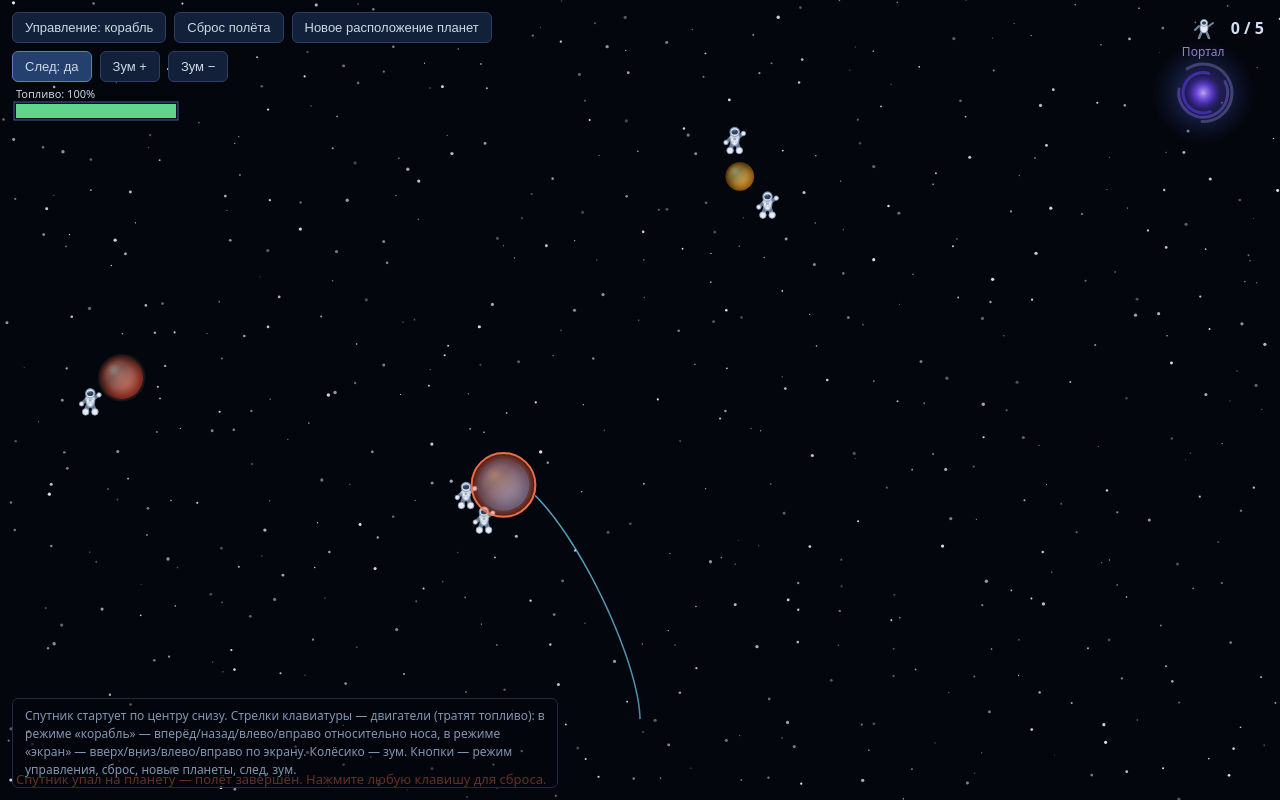
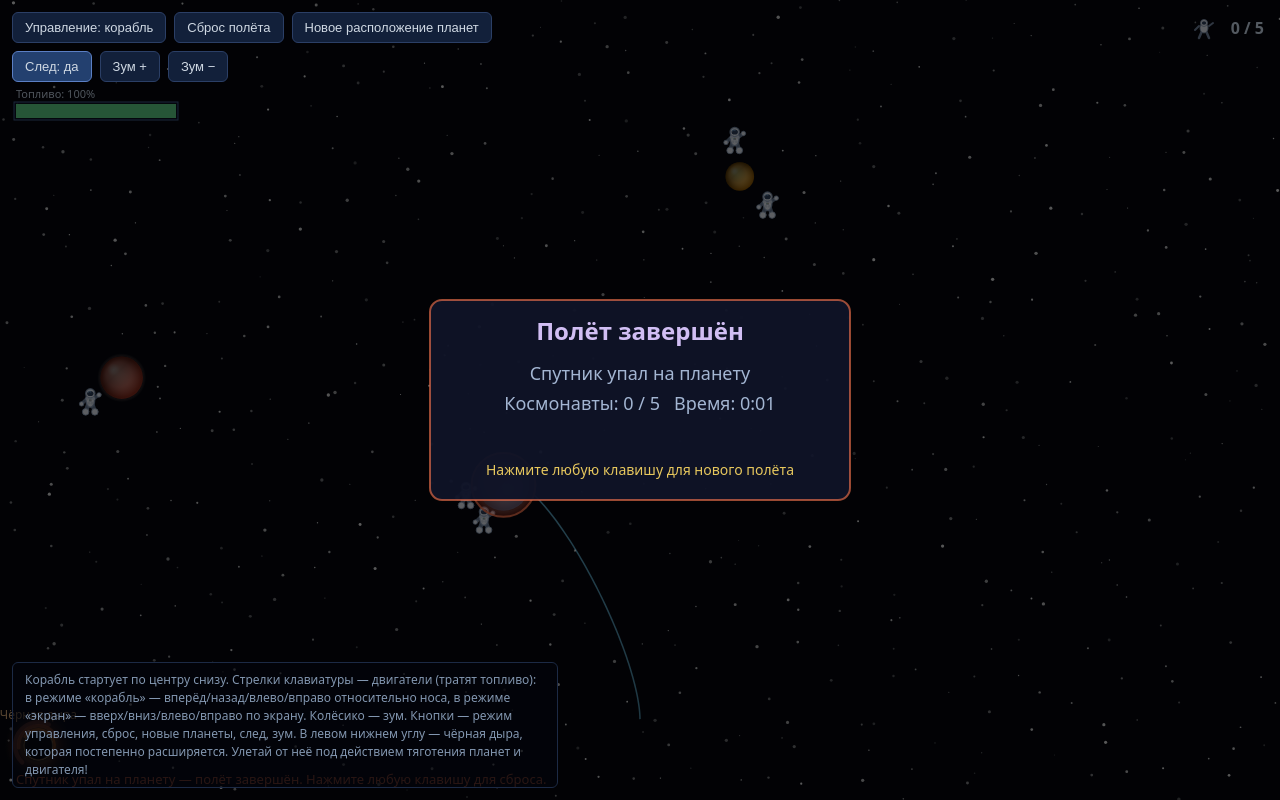
Before and after one commit to etoxotnezan9to/star-wanderer, a plain HTML site: page index.html in a window 1280 px wide. Drawn offline with Linux system fonts and the light colour scheme.

Commit message:
feat: замена портала на чёрную дыру в левом нижнем углу
Убран «портал» (условие победы). Добавлена чёрная дыра:
- объект в левом нижнем углу мира (60, 1140), масса 100
- горизонт событий растёт со скоростью 1.2 ед/с игрового времени
- притяжение — как у планеты (G * mass / r²), включено в RK4
- если корабль оказался внутри горизонта — поглощён, полёт завершён
- отрисовка: аккреционный диск, вращающиеся дуги, чёрный диск, кромка
- HUD показывает текущий радиус дыры
- экран game-over различает «упал на планету» и «поглощён дырой»
- сброс — любая клавиша или кнопка «Сброс полёта»

Тесты: обновлены .test-sim.mjs (тесты 30–33 — чёрная дыра) и
.test-energy.mjs (планета смещена от дыры, допуск радиуса ±10).
Все 82 теста симуляции + энергетический тест — PASS.

Co-authored-by: Qwen-Coder <qwen-coder@alibabacloud.com>

```diff
--- a/index.html
+++ b/index.html
@@ -73,10 +73,12 @@
   <button id="btnZoomOut" title="Отдалить">Зум −</button>
 </div>
 <div id="help">
-  Спутник стартует по центру снизу. Стрелки клавиатуры — двигатели (тратят
+  Корабль стартует по центру снизу. Стрелки клавиатуры — двигатели (тратят
   топливо): в режиме «корабль» — вперёд/назад/влево/вправо относительно носа,
   в режиме «экран» — вверх/вниз/влево/вправо по экрану. Колёсико — зум.
   Кнопки — режим управления, сброс, новые планеты, след, зум.
+  В левом нижнем углу — чёрная дыра, которая постепенно расширяется.
+  Улетай от неё под действием тяготения планет и двигателя!
 </div>
 <script src="src/simulation.js"></script>
 <script src="src/main.js"></script>
--- a/src/main.js
+++ b/src/main.js
@@ -627,51 +627,68 @@
     ctx.textAlign = 'left';
   }
 
-  function drawPortal() {
-    const p = SIM.getPortal();
-    const c = toScreen(p.x, p.y);
-    const r = p.r * camera.zoom;
-    if (c.x < -r - 50 || c.x > canvas.width / (window.devicePixelRatio || 1) + r + 50 ||
-        c.y < -r - 50 || c.y > canvas.height / (window.devicePixelRatio || 1) + r + 50) return;
+  function drawBlackHole() {
+    const bh = SIM.getBlackHole();
+    const c = toScreen(bh.x, bh.y);
+    const r = bh.r * camera.zoom;
+    if (r < 1) return; // слишком мала, чтобы рисовать
+    const dpr = window.devicePixelRatio || 1;
+    const sw = canvas.width / dpr;
+    const sh = canvas.height / dpr;
+    if (c.x < -r * 2.5 - 50 || c.x > sw + r * 2.5 + 50 ||
+        c.y < -r * 2.5 - 50 || c.y > sh + r * 2.5 + 50) return;
     const t = performance.now() / 1000;
-    // Outer glow
-    const glow = ctx.createRadialGradient(c.x, c.y, r * 0.3, c.x, c.y, r * 1.8);
-    glow.addColorStop(0, 'rgba(120, 60, 255, 0.4)');
-    glow.addColorStop(0.5, 'rgba(80, 120, 255, 0.15)');
-    glow.addColorStop(1, 'rgba(60, 60, 200, 0)');
+
+    // 1. Свечение аккреционного диска — тёплое кольцо вокруг горизонта.
+    const glow = ctx.createRadialGradient(c.x, c.y, r * 0.6, c.x, c.y, r * 2.4);
+    glow.addColorStop(0, 'rgba(255, 180, 80, 0)');
+    glow.addColorStop(0.35, 'rgba(255, 150, 60, 0.35)');
+    glow.addColorStop(0.55, 'rgba(255, 100, 40, 0.18)');
+    glow.addColorStop(1, 'rgba(120, 40, 20, 0)');
     ctx.fillStyle = glow;
     ctx.beginPath();
-    ctx.arc(c.x, c.y, r * 1.8, 0, Math.PI * 2);
+    ctx.arc(c.x, c.y, r * 2.4, 0, Math.PI * 2);
     ctx.fill();
-    // Swirling ring
+
+    // 2. Вращающиеся дуги аккреции — три дуги, каждая быстрее другой.
     for (let i = 0; i < 3; i++) {
-      const angle = t * (1.5 + i * 0.5) + i * Math.PI * 2 / 3;
-      const ringR = r * (0.7 + i * 0.15);
-      ctx.strokeStyle = 'rgba(' + (100 + i * 40) + ', ' + (60 + i * 50) + ', 255, ' + (0.5 - i * 0.1) + ')';
-      ctx.lineWidth = 3;
+      const angle = t * (2.0 + i * 0.7) + i * Math.PI * 2 / 3;
+      const ringR = r * (1.15 + i * 0.25);
+      const hue = 25 - i * 6;
+      ctx.strokeStyle = 'hsla(' + hue + ', 95%, ' + (55 + i * 6) + '%, ' + (0.7 - i * 0.15) + ')';
+      ctx.lineWidth = 2.5 + i;
+      ctx.lineCap = 'round';
       ctx.beginPath();
-      ctx.arc(c.x, c.y, ringR, angle, angle + Math.PI * 1.2);
+      ctx.arc(c.x, c.y, ringR, angle, angle + Math.PI * 0.9);
       ctx.stroke();
     }
-    // Core
-    const core = ctx.createRadialGradient(c.x, c.y, 0, c.x, c.y, r * 0.6);
-    core.addColorStop(0, 'rgba(200, 180, 255, 0.9)');
-    core.addColorStop(0.5, 'rgba(120, 80, 255, 0.6)');
-    core.addColorStop(1, 'rgba(60, 40, 200, 0)');
-    ctx.fillStyle = core;
+
+    // 3. Горизонт событий — чёрный диск.
+    ctx.fillStyle = '#000000';
     ctx.beginPath();
-    ctx.arc(c.x, c.y, r * 0.6, 0, Math.PI * 2);
+    ctx.arc(c.x, c.y, r, 0, Math.PI * 2);
     ctx.fill();
-    // Label
-    ctx.fillStyle = 'rgba(180, 160, 255, 0.8)';
+
+    // 4. Кромка горизонта — тонкое яркое кольцо.
+    const rim = ctx.createRadialGradient(c.x, c.y, r * 0.92, c.x, c.y, r * 1.08);
+    rim.addColorStop(0, 'rgba(255, 200, 120, 0)');
+    rim.addColorStop(0.7, 'rgba(255, 200, 120, 0.7)');
+    rim.addColorStop(1, 'rgba(255, 200, 120, 0)');
+    ctx.fillStyle = rim;
+    ctx.beginPath();
+    ctx.arc(c.x, c.y, r * 1.08, 0, Math.PI * 2);
+    ctx.fill();
+
+    // 5. Подпись над дырой.
+    ctx.fillStyle = 'rgba(255, 200, 140, 0.85)';
     ctx.font = '12px system-ui, sans-serif';
     ctx.textAlign = 'center';
-    ctx.fillText('Портал', c.x, c.y - r - 8);
+    ctx.fillText('Чёрная дыра', c.x, c.y - r * 1.3 - 8);
     ctx.textAlign = 'left';
   }
 
   function drawGameOver() {
-    if (!SIM.isGameWon()) return;
+    if (!sat.crashed && !SIM.isConsumed()) return;
     const dpr = window.devicePixelRatio || 1;
     const w = canvas.width / dpr;
     const h = canvas.height / dpr;
@@ -684,7 +701,7 @@
     const px = (w - pw) / 2;
     const py = (h - ph) / 2;
     ctx.fillStyle = 'rgba(15, 20, 40, 0.95)';
-    ctx.strokeStyle = 'rgba(120, 100, 255, 0.6)';
+    ctx.strokeStyle = sat.crashed ? 'rgba(255, 120, 80, 0.6)' : 'rgba(255, 160, 60, 0.6)';
     ctx.lineWidth = 2;
     ctx.beginPath();
     ctx.roundRect(px, py, pw, ph, 12);
@@ -694,7 +711,7 @@
     ctx.fillStyle = 'rgba(220, 200, 255, 0.95)';
     ctx.font = 'bold 24px system-ui, sans-serif';
     ctx.textAlign = 'center';
-    ctx.fillText('Игра завершена!', w / 2, py + 40);
+    ctx.fillText('Полёт завершён', w / 2, py + 40);
     // Stats
     const collected = SIM.getCollected();
     const total = SIM.getTotalAstronauts();
@@ -703,8 +720,13 @@
     const secs = Math.floor(elapsed % 60);
     ctx.font = '18px system-ui, sans-serif';
     ctx.fillStyle = 'rgba(180, 200, 230, 0.9)';
-    ctx.fillText('Космонавты: ' + collected + ' / ' + total, w / 2, py + 80);
-    ctx.fillText('Время: ' + mins + ':' + String(secs).padStart(2, '0'), w / 2, py + 110);
+    if (sat.crashed) {
+      ctx.fillText('Спутник упал на планету', w / 2, py + 80);
+    } else {
+      ctx.fillText('Корабль поглощён чёрной дырой', w / 2, py + 80);
+    }
+    ctx.fillText('Космонавты: ' + collected + ' / ' + total +
+      '   Время: ' + mins + ':' + String(secs).padStart(2, '0'), w / 2, py + 110);
     // Prompt
     ctx.fillStyle = 'rgba(255, 220, 100, 0.9)';
     ctx.font = '14px system-ui, sans-serif';
@@ -718,12 +740,17 @@
     if (sat.crashed) {
       ctx.fillStyle = 'rgba(255, 120, 80, 0.95)';
       ctx.fillText('Спутник упал на планету — полёт завершён. Нажмите любую клавишу для сброса.', 16, window.innerHeight - 16);
-    } else if (!SIM.isGameWon()) {
+    } else if (SIM.isConsumed()) {
+      ctx.fillStyle = 'rgba(255, 180, 100, 0.95)';
+      ctx.fillText('Корабль поглощён чёрной дырой — полёт завершён. Нажмите любую клавишу для сброса.', 16, window.innerHeight - 16);
+    } else {
       ctx.fillStyle = 'rgba(180, 200, 225, 0.85)';
       const elapsed = SIM.getElapsed();
       const mins = Math.floor(elapsed / 60);
       const secs = Math.floor(elapsed % 60);
-      ctx.fillText('Скорость: ' + speed.toFixed(1) + ' ед/с   Время: ' + mins + ':' + String(secs).padStart(2, '0'), 16, window.innerHeight - 16);
+      const bhR = SIM.getBlackHoleRadius();
+      ctx.fillText('Скорость: ' + speed.toFixed(1) + ' ед/с   Время: ' + mins + ':' + String(secs).padStart(2, '0') +
+        '   Дыра: ' + bhR.toFixed(1), 16, window.innerHeight - 16);
     }
     drawFuelBar();
     drawAstronautCounter();
@@ -732,7 +759,7 @@
   // One fixed simulation tick (SIM.TICK seconds of game time): thrust,
   // physics, fuel and exhaust particles all advance by the same amount.
   function tick() {
-    if (!sat.crashed && !SIM.isGameWon()) {
+    if (!sat.crashed && !SIM.isConsumed()) {
       const dir = currentThrustDir();
       if (dir) {
         SIM.thrust(dir.x, dir.y);
@@ -768,13 +795,13 @@
     ctx.fillStyle = '#04060d';
     ctx.fillRect(0, 0, canvas.width, canvas.height);
     drawStars();
-    drawPortal();
+    drawBlackHole();
     drawTrail();
     drawAstronauts();
     drawPlanets();
     if (sat.crashed) {
       drawCrashMarker();
-    } else {
+    } else if (!SIM.isConsumed()) {
       drawSatellite();
     }
     drawParticles();
@@ -834,7 +861,7 @@
   window.addEventListener('resize', resize);
 
   window.addEventListener('keydown', (e) => {
-    if (sat.crashed || SIM.isGameWon()) {
+    if (sat.crashed || SIM.isConsumed()) {
       SIM.resetSatellite();
       keysDown.clear();
       return;
--- a/src/simulation.js
+++ b/src/simulation.js
@@ -29,9 +29,15 @@ const SIM = (() => {
   const ASTRONAUT_COUNT = 5;
   const ASTRONAUT_RADIUS = 18;
 
-  const PORTAL_X = 1880;
-  const PORTAL_Y = 120;
-  const PORTAL_RADIUS = 45;
+  // Чёрная дыра: стоит в левом нижнем углу мира и постепенно растёт.
+  // Масса — BH_MASS (постоянная); сила притяжения — как у планеты.
+  // Радиус события r(t) = BH_INITIAL_R + BH_GROWTH_PER_SECOND * t;
+  // если космический корабль окажется внутри r — он поглощён.
+  const BH_X = 60;
+  const BH_Y = 1140;
+  const BH_MASS = 100;
+  const BH_INITIAL_R = 20;
+  const BH_GROWTH_PER_SECOND = 1.2;
 
   const world = {
     width: 2000,
@@ -54,11 +60,12 @@ const SIM = (() => {
     thrustDir: null,
     engineCut: false,
     angle: 0,
+    consumed: false,
   };
 
   let collected = 0;
   let elapsed = 0;
-  let gameWon = false;
+  let blackHoleRadius = BH_INITIAL_R;
 
   function rand(min, max) {
     return min + Math.random() * (max - min);
@@ -164,11 +171,12 @@ const SIM = (() => {
     satellite.trail = [];
     satellite.crashed = false;
     satellite.crashedPlanet = null;
+    satellite.consumed = false;
     satellite.fuel = FUEL_MAX;
     satellite.thrustDir = null;
     satellite.engineCut = false;
     elapsed = 0;
-    gameWon = false;
+    blackHoleRadius = BH_INITIAL_R;
     updateAngle();
   }
 
@@ -208,9 +216,11 @@ const SIM = (() => {
     satellite.trail = [];
     satellite.crashed = false;
     satellite.crashedPlanet = null;
+    satellite.consumed = false;
     satellite.fuel = FUEL_MAX;
     satellite.thrustDir = null;
     satellite.engineCut = false;
+    blackHoleRadius = BH_INITIAL_R;
     updateAngle();
   }
 
@@ -285,6 +295,14 @@ const SIM = (() => {
       ax += f * dx;
       ay += f * dy;
     }
+    // Притяжение чёрной дыры: масса постоянна, сила — как у планеты.
+    const bx = BH_X - x;
+    const by = BH_Y - y;
+    const bd2 = bx * bx + by * by + SOFTEN2;
+    const binvD3 = 1 / (bd2 * Math.sqrt(bd2));
+    const bf = G * BH_MASS * binvD3;
+    ax += bf * bx;
+    ay += bf * by;
     return { ax, ay };
   }
 
@@ -350,25 +368,29 @@ const SIM = (() => {
     }
   }
 
-  function checkPortal() {
-    if (gameWon) return;
-    const dx = satellite.x - PORTAL_X;
-    const dy = satellite.y - PORTAL_Y;
-    if (dx * dx + dy * dy <= PORTAL_RADIUS * PORTAL_RADIUS) {
-      gameWon = true;
+  // Корабль поглощён, если оказался внутри растущего горизонта событий.
+  // Проверка на каждом подшаге, чтобы быстрый пролёт не «перескочил» дыру.
+  function checkBlackHole() {
+    if (satellite.crashed || satellite.consumed) return;
+    const dx = satellite.x - BH_X;
+    const dy = satellite.y - BH_Y;
+    if (dx * dx + dy * dy <= blackHoleRadius * blackHoleRadius) {
+      satellite.consumed = true;
     }
   }
 
   function step() {
-    if (satellite.crashed || gameWon) return;
+    if (satellite.crashed || satellite.consumed) return;
     elapsed += DT * SUBSTEPS;
+    // Дыра растёт со скоростью BH_GROWTH_PER_SECOND ед/с игрового времени.
+    blackHoleRadius = BH_INITIAL_R + BH_GROWTH_PER_SECOND * elapsed;
     for (let i = 0; i < SUBSTEPS; i++) {
       rk4Step();
       checkAstronauts();
       checkCrash();
       if (satellite.crashed) return;
-      checkPortal();
-      if (gameWon) return;
+      checkBlackHole();
+      if (satellite.consumed) return;
     }
     regenFuel();
     stepAstronauts();
@@ -438,12 +460,16 @@ const SIM = (() => {
     return elapsed;
   }
 
-  function isGameWon() {
-    return gameWon;
+  function isConsumed() {
+    return satellite.consumed;
   }
 
-  function getPortal() {
-    return { x: PORTAL_X, y: PORTAL_Y, r: PORTAL_RADIUS };
+  function getBlackHoleRadius() {
+    return blackHoleRadius;
+  }
+
+  function getBlackHole() {
+    return { x: BH_X, y: BH_Y, mass: BH_MASS, r: blackHoleRadius };
   }
 
   function getWorld() {
@@ -466,7 +492,7 @@ const SIM = (() => {
     step,
     speed,
     isCrashed,
-    isGameWon,
+    isConsumed,
     getFuel,
     getFuelMax,
     isThrusting,
@@ -477,7 +503,8 @@ const SIM = (() => {
     getCollected,
     getTotalAstronauts,
     getElapsed,
-    getPortal,
+    getBlackHoleRadius,
+    getBlackHole,
     getWorld,
     getSatellite,
     STORAGE_KEY,
```
Also changed, not shown: .test-energy.mjs, .test-sim.mjs.
